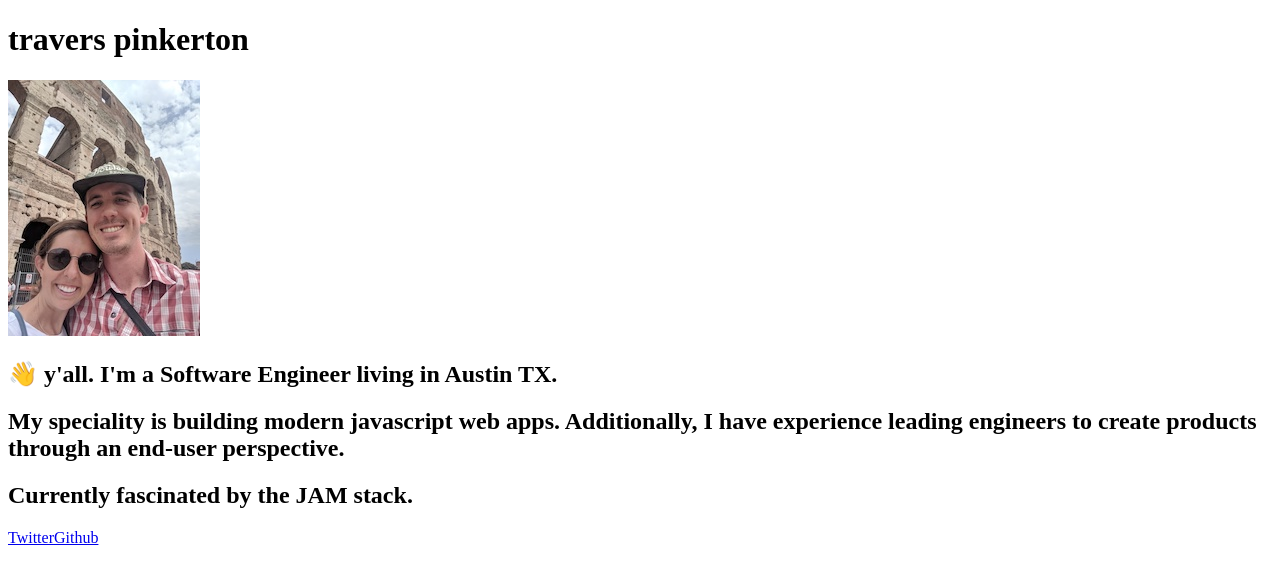
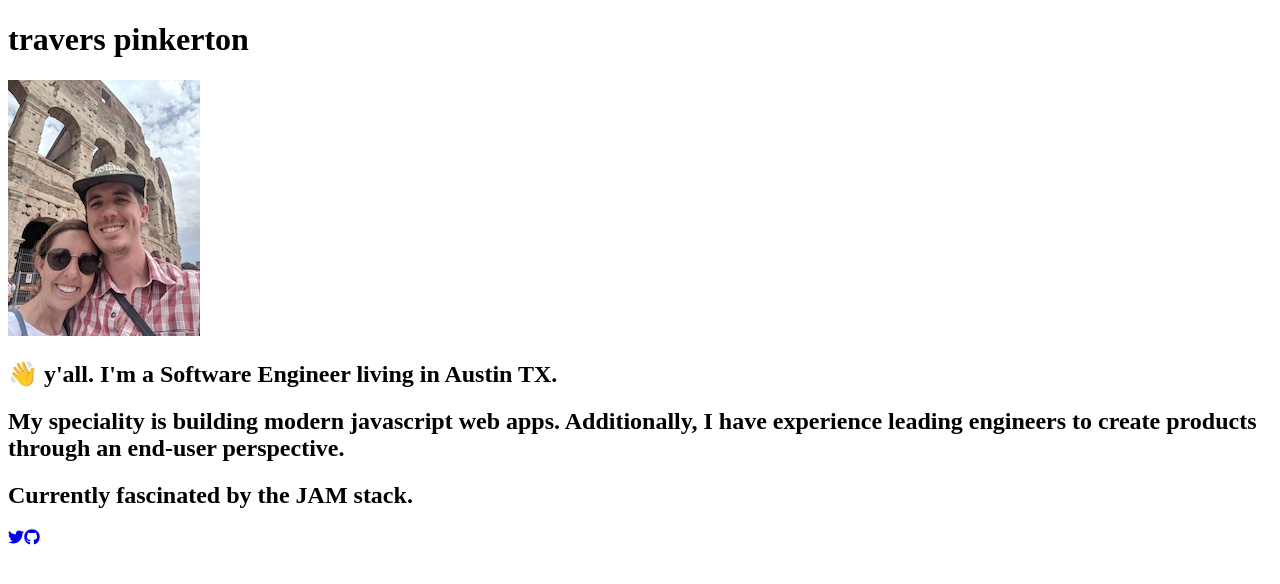
Before and after one commit to traverspinkerton/traverspinkerton.com, a Next.js app: page / in a window 1280 px wide. Shown: the top 584 px of the page. Built offline with nearby package versions, Linux system fonts and the light colour scheme.

Commit message:
add twitter and github logo from font awesome

```diff
--- a/package.json
+++ b/package.json
@@ -14,6 +14,7 @@
     "postcss-import": "^12.0.1",
     "react": "16.13.0",
     "react-dom": "16.13.0",
+    "react-icons": "^3.9.0",
     "tailwindcss": "^1.2.0"
   }
 }
--- a/pages/index.js
+++ b/pages/index.js
@@ -1,4 +1,5 @@
 import Head from "next/head";
+import { FaTwitter, FaGithub } from "react-icons/fa";
 
 const Home = () => (
   <div>
@@ -45,30 +46,17 @@ const Home = () => (
       </div>
     </main>
 
-    <footer class="flex justify-center text-gray-300">
-      <a class="hover:text-green-400 mx-4" href="https://twitter.com/Travers_P">
-        Twitter
+    <footer class="flex justify-center text-gray-300 text-xl">
+      <a class="hover:text-pink-400 mx-4" href="https://twitter.com/Travers_P">
+        <FaTwitter />
       </a>
       <a
-        class="hover:text-green-400 mx-4"
+        class="hover:text-pink-400 mx-4"
         href="https://github.com/traverspinkerton/"
       >
-        Github
+        <FaGithub />
       </a>
     </footer>
-    {/* <style jsx global>{`
-      html,
-      body {
-        padding: 0;
-        margin: 0;
-        font-family: -apple-system, BlinkMacSystemFont, Segoe UI, Roboto, Oxygen,
-          Ubuntu, Cantarell, Fira Sans, Droid Sans, Helvetica Neue, sans-serif;
-      }
-
-      * {
-        box-sizing: border-box;
-      }
-    `}</style> */}
   </div>
 );
 
```
Also changed, not shown: 1 other file (tests, documents, lock files or other folders).
